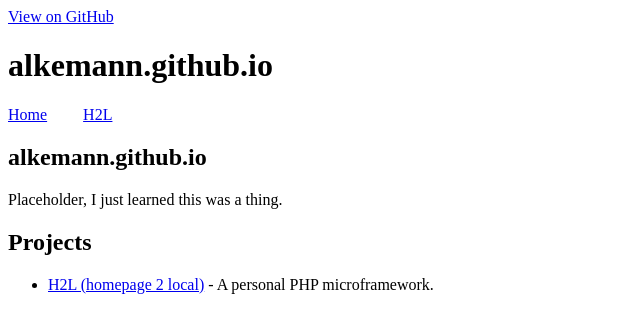
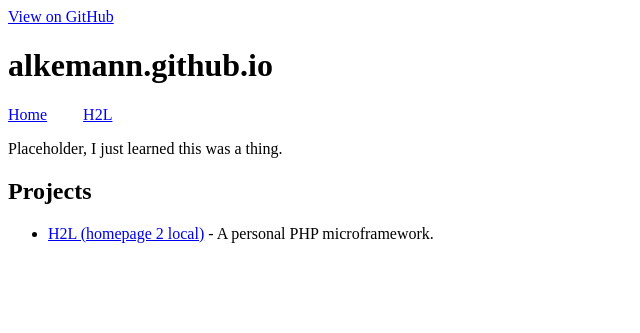
Before and after one commit to alkemann/alkemann.github.io, a Jekyll site: the page built from index.md, in a window 1280 px wide. Shown: the top 333 px of the page, without its empty margins (0-640 px from the left). Built offline with Jekyll 4.4.1, drawn with Linux system fonts in a browser that asks for light colours; our own code applies the rules of GitHub Pages for plain Markdown files; the repository's description, which GitHub fills in, is left out.

Commit message:
Removed double header

```diff
--- a/index.md
+++ b/index.md
@@ -1,5 +1,3 @@
-# alkemann.github.io
-
 Placeholder, I just learned this was a thing.
 
 ## Projects
```
